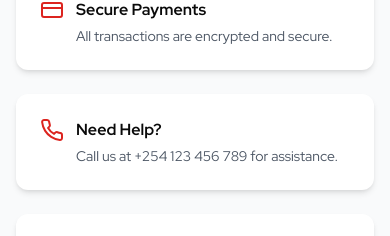
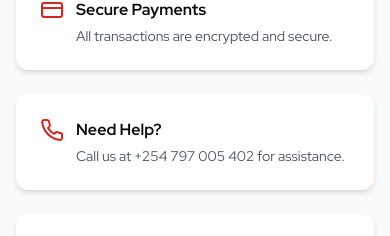
Before and after one commit to lekakenycollins8/kenyan-by-blood-org-website, a Next.js app: page /donate in a window 390 px wide. Shown: the part 5770-6006 px from the top of the page. Built offline with nearby package versions, Linux system fonts and the light colour scheme.

Commit message:
chore: update contact phone number in donation form

```diff
--- a/components/donate/DonationForm.tsx
+++ b/components/donate/DonationForm.tsx
@@ -127,7 +127,7 @@
             <Phone className="h-6 w-6 text-[#DC241f] mr-3 flex-shrink-0" />
             <div>
               <h4 className="font-bold mb-1">Need Help?</h4>
-              <p className="text-sm text-gray-600">Call us at +254 123 456 789 for assistance.</p>
+              <p className="text-sm text-gray-600">Call us at +254 797 005 402 for assistance.</p>
             </div>
           </div>
           <div className="bg-white p-6 rounded-xl shadow-md flex items-start">
```
